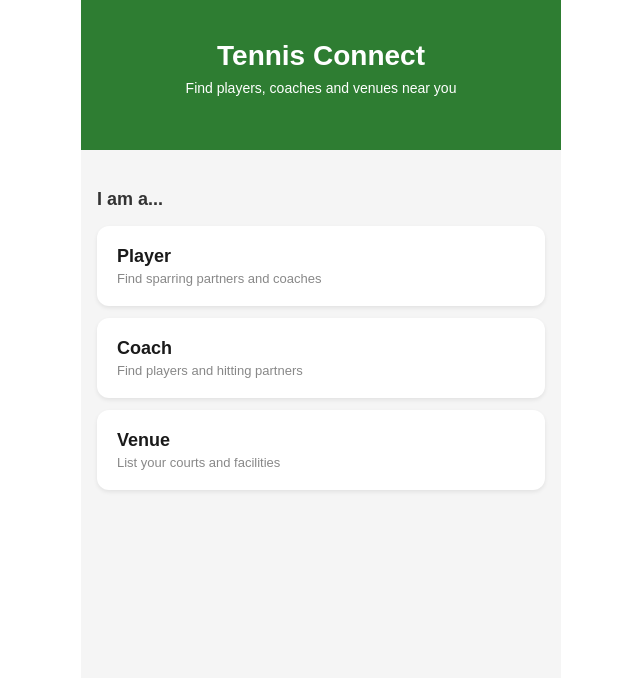
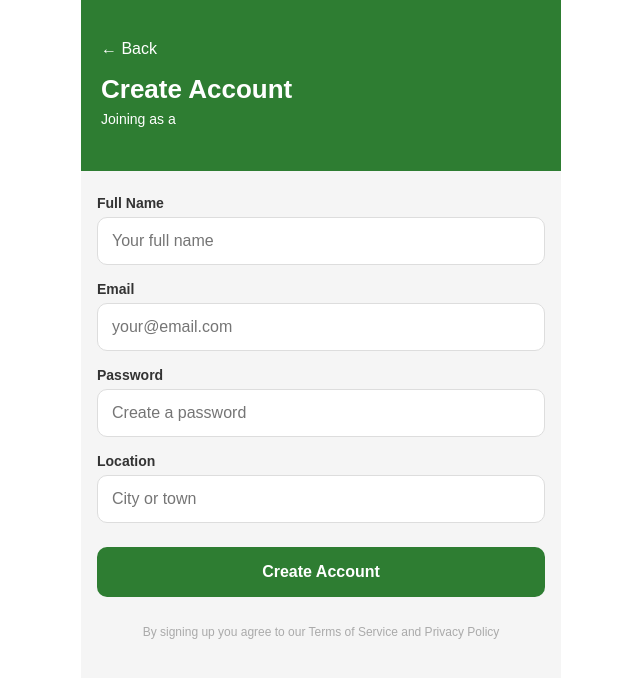
Before and after one commit to betukerrobert/tennis-connect, a React (Create React App) app: page /signup/1 in a window 1280 px wide. Shown: the top 678 px of the page, without its empty margins (319-959 px from the left). Built offline with nearby package versions, Linux system fonts and the light colour scheme.

Commit message:
add routing and signup page

```diff
--- a/package.json
+++ b/package.json
@@ -9,6 +9,7 @@
     "@testing-library/user-event": "^13.5.0",
     "react": "^19.2.4",
     "react-dom": "^19.2.4",
+    "react-router-dom": "^7.13.1",
     "react-scripts": "5.0.1",
     "web-vitals": "^2.1.4"
   },
--- a/src/App.js
+++ b/src/App.js
@@ -1,102 +1,16 @@
-import './App.css';
+import { BrowserRouter, Routes, Route } from 'react-router-dom';
+import Home from './pages/Home';
+import Signup from './pages/Signup';
 
 function App() {
   return (
-    <div style={styles.container}>
-
-      <div style={styles.header}>
-        <h1 style={styles.logo}>Tennis Connect</h1>
-        <p style={styles.tagline}>Find players, coaches and venues near you</p>
-      </div>
-
-      <div style={styles.section}>
-        <h2 style={styles.sectionTitle}>I am a...</h2>
-        <div style={styles.rolesContainer}>
-
-          <div style={styles.roleCard}>
-            <div>
-              <h3 style={styles.roleTitle}>Player</h3>
-              <p style={styles.roleDesc}>Find sparring partners and coaches</p>
-            </div>
-          </div>
-
-          <div style={styles.roleCard}>
-            <div>
-              <h3 style={styles.roleTitle}>Coach</h3>
-              <p style={styles.roleDesc}>Find players and hitting partners</p>
-            </div>
-          </div>
-
-          <div style={styles.roleCard}>
-            <div>
-              <h3 style={styles.roleTitle}>Venue</h3>
-              <p style={styles.roleDesc}>List your courts and facilities</p>
-            </div>
-          </div>
-
-        </div>
-      </div>
-
-    </div>
+    <BrowserRouter>
+      <Routes>
+        <Route path="/" element={<Home />} />
+        <Route path="/signup/:role" element={<Signup />} />
+      </Routes>
+    </BrowserRouter>
   );
 }
 
-const styles = {
-  container: {
-    fontFamily: 'Arial, sans-serif',
-    maxWidth: '480px',
-    margin: '0 auto',
-    backgroundColor: '#f5f5f5',
-    minHeight: '100vh',
-  },
-  header: {
-    backgroundColor: '#2e7d32',
-    padding: '40px 20px',
-    textAlign: 'center',
-  },
-  logo: {
-    color: 'white',
-    fontSize: '28px',
-    margin: '0',
-  },
-  tagline: {
-    color: 'white',
-    fontSize: '14px',
-    marginTop: '8px',
-  },
-  section: {
-    padding: '24px 16px',
-  },
-  sectionTitle: {
-    fontSize: '18px',
-    color: '#333',
-    marginBottom: '16px',
-  },
-  rolesContainer: {
-    display: 'flex',
-    flexDirection: 'column',
-    gap: '12px',
-  },
-  roleCard: {
-    backgroundColor: 'white',
-    borderRadius: '12px',
-    padding: '20px',
-    display: 'flex',
-    alignItems: 'center',
-    gap: '16px',
-    boxShadow: '0 2px 4px rgba(0,0,0,0.08)',
-    cursor: 'pointer',
-  },
-  roleTitle: {
-    margin: '0',
-    fontSize: '18px',
-    color: '#1a1a1a',
-  },
-  roleDesc: {
-    margin: '4px 0 0 0',
-    fontSize: '13px',
-    color: '#888',
-  },
-};
-
 export default App;
--- /dev/null
+++ b/src/pages/Home.js
@@ -0,0 +1,134 @@
+import { useNavigate } from 'react-router-dom';
+
+function Home() {
+  const navigate = useNavigate();
+
+  const handleRoleSelect = (role) => {
+    navigate('/signup/' + role);
+  };
+
+  return (
+    <div style={styles.container}>
+
+      <div style={styles.header}>
+        <h1 style={styles.logo}>Tennis Connect</h1>
+        <p style={styles.tagline}>Find players, coaches and venues near you</p>
+      </div>
+
+      <div style={styles.section}>
+        <h2 style={styles.sectionTitle}>I am a...</h2>
+        <div style={styles.rolesContainer}>
+
+          <div style={styles.roleCard} onClick={() => handleRoleSelect('player')}>
+            <div>
+              <h3 style={styles.roleTitle}>Player</h3>
+              <p style={styles.roleDesc}>Find sparring partners and coaches</p>
+            </div>
+            <span style={styles.arrow}>›</span>
+          </div>
+
+          <div style={styles.roleCard} onClick={() => handleRoleSelect('coach')}>
+            <div>
+              <h3 style={styles.roleTitle}>Coach</h3>
+              <p style={styles.roleDesc}>Find players and hitting partners</p>
+            </div>
+            <span style={styles.arrow}>›</span>
+          </div>
+
+          <div style={styles.roleCard} onClick={() => handleRoleSelect('venue')}>
+            <div>
+              <h3 style={styles.roleTitle}>Venue</h3>
+              <p style={styles.roleDesc}>List your courts and facilities</p>
+            </div>
+            <span style={styles.arrow}>›</span>
+          </div>
+
+        </div>
+      </div>
+
+      <p style={styles.loginText}>
+        Already have an account?{' '}
+        <span style={styles.loginLink} onClick={() => navigate('/login')}>
+          Log in
+        </span>
+      </p>
+
+    </div>
+  );
+}
+
+const styles = {
+  container: {
+    fontFamily: 'Arial, sans-serif',
+    maxWidth: '480px',
+    margin: '0 auto',
+    backgroundColor: '#f5f5f5',
+    minHeight: '100vh',
+  },
+  header: {
+    backgroundColor: '#2e7d32',
+    padding: '40px 20px',
+    textAlign: 'center',
+  },
+  logo: {
+    color: 'white',
+    fontSize: '28px',
+    margin: '0',
+  },
+  tagline: {
+    color: 'white',
+    fontSize: '14px',
+    marginTop: '8px',
+  },
+  section: {
+    padding: '24px 16px',
+  },
+  sectionTitle: {
+    fontSize: '18px',
+    color: '#333',
+    marginBottom: '16px',
+  },
+  rolesContainer: {
+    display: 'flex',
+    flexDirection: 'column',
+    gap: '12px',
+  },
+  roleCard: {
+    backgroundColor: 'white',
+    borderRadius: '12px',
+    padding: '20px',
+    display: 'flex',
+    alignItems: 'center',
+    justifyContent: 'space-between',
+    boxShadow: '0 2px 4px rgba(0,0,0,0.08)',
+    cursor: 'pointer',
+  },
+  roleTitle: {
+    margin: '0',
+    fontSize: '18px',
+    color: '#1a1a1a',
+  },
+  roleDesc: {
+    margin: '4px 0 0 0',
+    fontSize: '13px',
+    color: '#888',
+  },
+  arrow: {
+    fontSize: '24px',
+    color: '#2e7d32',
+    fontWeight: 'bold',
+  },
+  loginText: {
+    textAlign: 'center',
+    color: '#888',
+    fontSize: '14px',
+    marginTop: '24px',
+  },
+  loginLink: {
+    color: '#2e7d32',
+    cursor: 'pointer',
+    fontWeight: 'bold',
+  },
+};
+
+export default Home;
--- /dev/null
+++ b/src/pages/Signup.js
@@ -0,0 +1,131 @@
+import { useParams, useNavigate } from 'react-router-dom';
+
+function Signup() {
+  const { role } = useParams();
+  const navigate = useNavigate();
+
+  const roleLabels = {
+    player: 'Player',
+    coach: 'Coach',
+    venue: 'Venue',
+  };
+
+  return (
+    <div style={styles.container}>
+
+      <div style={styles.header}>
+        <span style={styles.backButton} onClick={() => navigate('/')}>
+          ← Back
+        </span>
+        <h1 style={styles.title}>Create Account</h1>
+        <p style={styles.subtitle}>Joining as a {roleLabels[role]}</p>
+      </div>
+
+      <div style={styles.form}>
+
+        <div style={styles.inputGroup}>
+          <label style={styles.label}>Full Name</label>
+          <input style={styles.input} type="text" placeholder="Your full name" />
+        </div>
+
+        <div style={styles.inputGroup}>
+          <label style={styles.label}>Email</label>
+          <input style={styles.input} type="email" placeholder="your@email.com" />
+        </div>
+
+        <div style={styles.inputGroup}>
+          <label style={styles.label}>Password</label>
+          <input style={styles.input} type="password" placeholder="Create a password" />
+        </div>
+
+        <div style={styles.inputGroup}>
+          <label style={styles.label}>Location</label>
+          <input style={styles.input} type="text" placeholder="City or town" />
+        </div>
+
+        <button style={styles.button}>
+          Create Account
+        </button>
+
+        <p style={styles.terms}>
+          By signing up you agree to our Terms of Service and Privacy Policy
+        </p>
+
+      </div>
+
+    </div>
+  );
+}
+
+const styles = {
+  container: {
+    fontFamily: 'Arial, sans-serif',
+    maxWidth: '480px',
+    margin: '0 auto',
+    backgroundColor: '#f5f5f5',
+    minHeight: '100vh',
+  },
+  header: {
+    backgroundColor: '#2e7d32',
+    padding: '40px 20px 30px 20px',
+  },
+  backButton: {
+    color: 'white',
+    fontSize: '16px',
+    cursor: 'pointer',
+    display: 'block',
+    marginBottom: '16px',
+  },
+  title: {
+    color: 'white',
+    fontSize: '26px',
+    margin: '0',
+  },
+  subtitle: {
+    color: 'white',
+    fontSize: '14px',
+    marginTop: '6px',
+  },
+  form: {
+    padding: '24px 16px',
+    display: 'flex',
+    flexDirection: 'column',
+    gap: '16px',
+  },
+  inputGroup: {
+    display: 'flex',
+    flexDirection: 'column',
+    gap: '6px',
+  },
+  label: {
+    fontSize: '14px',
+    fontWeight: 'bold',
+    color: '#333',
+  },
+  input: {
+    padding: '14px',
+    borderRadius: '10px',
+    border: '1px solid #ddd',
+    fontSize: '16px',
+    backgroundColor: 'white',
+    outline: 'none',
+  },
+  button: {
+    backgroundColor: '#2e7d32',
+    color: 'white',
+    padding: '16px',
+    borderRadius: '10px',
+    border: 'none',
+    fontSize: '16px',
+    fontWeight: 'bold',
+    cursor: 'pointer',
+    marginTop: '8px',
+  },
+  terms: {
+    fontSize: '12px',
+    color: '#aaa',
+    textAlign: 'center',
+  },
+};
+
+export default Signup;
```
Also changed, not shown: 1 other file (tests, documents, lock files or other folders).
